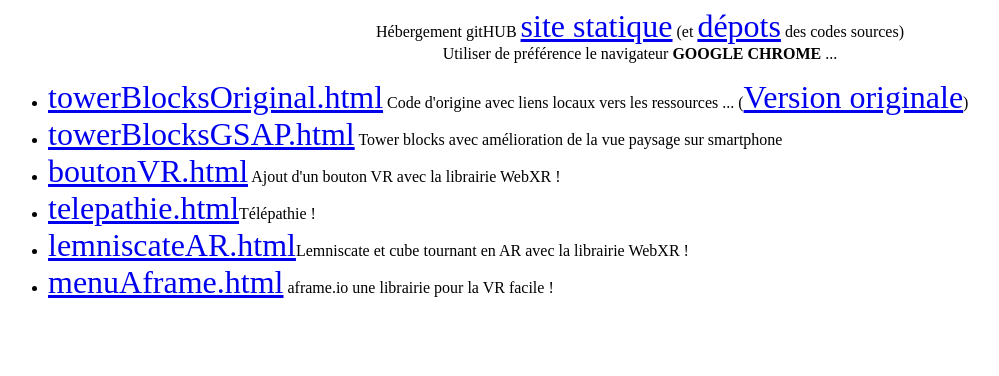
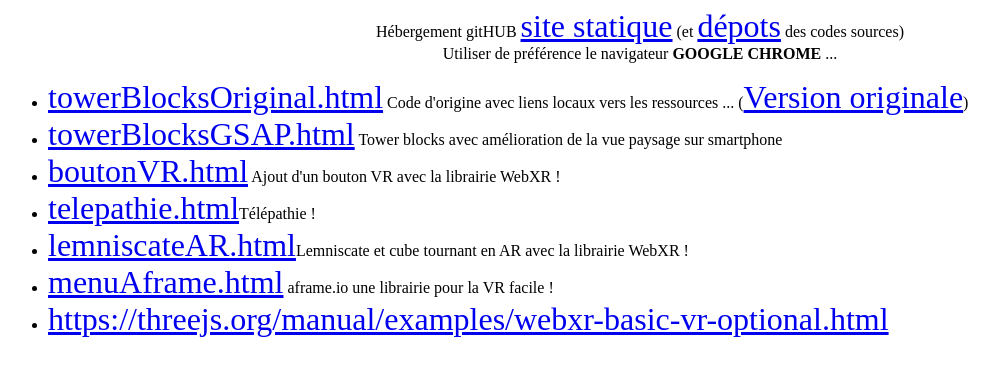
Before and after one commit to SuperCazaubon/TowerBlocksVR, a plain HTML site: page index.html in a window 1280 px wide. Shown: the whole page, without its empty margins (0-999 px from the left). Drawn offline with Linux system fonts and the light colour scheme.

Commit message:
Update index.html

```diff
--- a/index.html
+++ b/index.html
@@ -19,6 +19,7 @@
 	<li>    <a href="telepathie.html" target="blank">telepathie.html</a>Télépathie !</li>
 	<li>    <a href="lemniscateAR.html" target="blank">lemniscateAR.html</a>Lemniscate et cube tournant en AR avec la librairie WebXR !</li>
 	<li>    <a href="menuAframe.html" target="blank">menuAframe.html</a> aframe.io une librairie pour la VR facile !</li>
+	<li>    <a href="https://threejs.org/manual/examples/webxr-basic-vr-optional.html?" target="blank">https://threejs.org/manual/examples/webxr-basic-vr-optional.html</a> </li>
 	</ul>
 
   </body>
```
